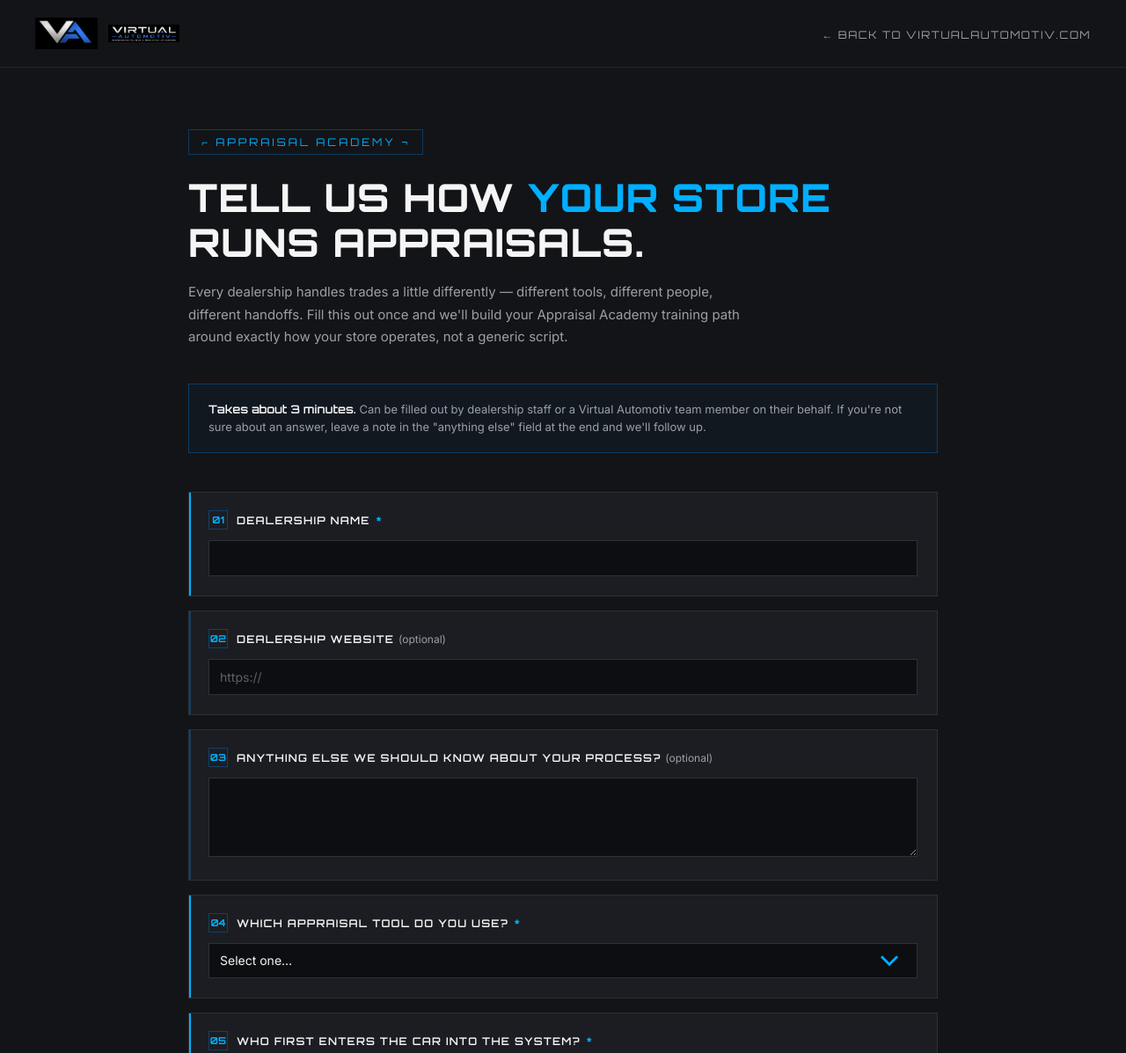
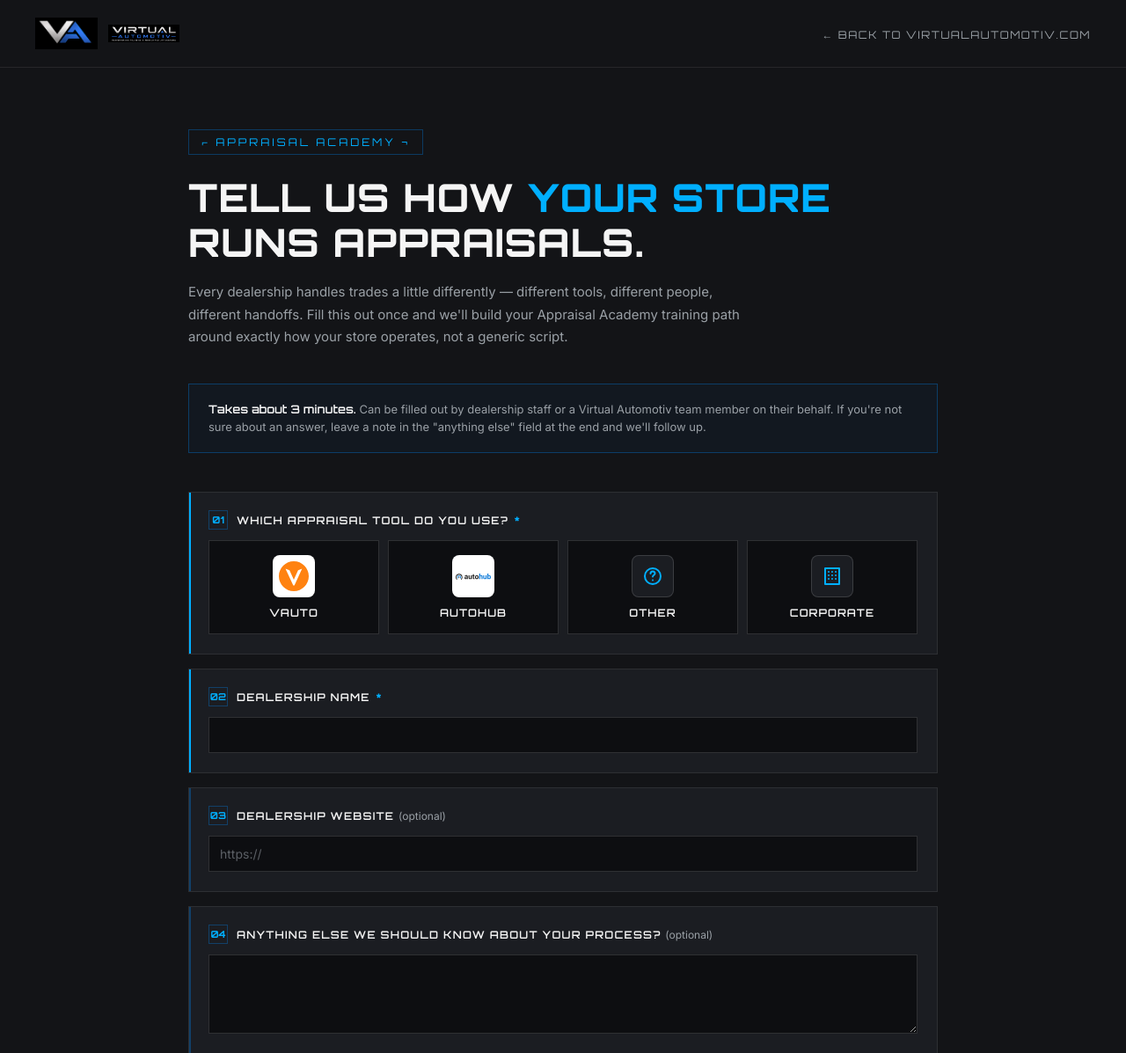
Before and after one commit to rayzoila-source/appraisalacademy-wizard, a plain HTML site: page index.html in a window 1280 px wide. Shown: the top 1197 px of the page at 88% size. Drawn offline with Linux system fonts and the light colour scheme.

Commit message:
Add files via upload

```diff
--- a/index.html
+++ b/index.html
@@ -11,9 +11,12 @@
   Deployed via GitHub (rayzoila-source/appraisalacademy-wizard) → Netlify
   (appraisalacademy-wizard project) → wizard.appraisalacademy.net.
 
-  Visual language matches tsb.virtualautomotiv.com / tsb.grader.virtualautomotiv.com:
-  Orbitron for headings/labels, Inter for body/inputs, dark HUD dashboard
-  card panels with accent-colored index chips.
+  Appraisal tool question is Q1 and uses a 4-button logo choice group
+  (vAuto / AutoHub / Other / Corporate) instead of a dropdown. Logos are
+  vAuto's and AutoHub's own official brand SVGs (vauto-logo.svg,
+  autohub-logo.svg), pulled from their sites, shown on white chips so they
+  read correctly on the dark background. "Other" and "Corporate" use
+  generic inline icons since there's no single brand to represent.
 -->
 <!DOCTYPE html>
 <html lang="en" class="dark">
@@ -114,6 +117,34 @@
   select option{background:#15161a;color:var(--text);}
   ::placeholder{color:#5c6066;}
 
+  /* Choice-button group (appraisal tool) */
+  .choice-group{
+    display:grid;grid-template-columns:repeat(4,1fr);gap:10px;
+  }
+  @media (max-width:640px){ .choice-group{ grid-template-columns:repeat(2,1fr); } }
+  .choice-input{position:absolute;opacity:0;width:0;height:0;pointer-events:none;}
+  .choice-card{
+    display:flex;flex-direction:column;align-items:center;gap:10px;
+    background:var(--input-bg);border:1px solid var(--input-border);
+    padding:16px 10px;cursor:pointer;transition:border-color .15s, background .15s, box-shadow .15s;
+    text-align:center;
+  }
+  .choice-card:hover{border-color:rgba(0,175,255,0.5);}
+  .choice-input:checked + .choice-card{
+    border-color:var(--accent-bright);background:rgba(0,175,255,0.08);
+    box-shadow:0 0 0 1px var(--accent-bright);
+  }
+  .choice-chip{
+    width:48px;height:48px;border-radius:8px;background:#ffffff;
+    display:flex;align-items:center;justify-content:center;overflow:hidden;flex-shrink:0;
+  }
+  .choice-chip img{width:34px;height:34px;object-fit:contain;}
+  .choice-chip.generic{background:var(--panel);border:1px solid var(--input-border);}
+  .choice-chip.generic svg{width:24px;height:24px;stroke:var(--accent-bright);}
+  .choice-label{
+    font-family:'Orbitron',sans-serif;font-size:12px;letter-spacing:1px;text-transform:uppercase;color:var(--text);
+  }
+
   .honeypot{position:absolute;left:-9999px;opacity:0;pointer-events:none;height:0;overflow:hidden;}
 
   .submit-row{display:flex;align-items:center;gap:16px;margin-top:8px;}
@@ -180,6 +211,47 @@
     <div class="field-panel required">
       <div class="field-head">
         <span class="field-index">01</span>
+        <label>Which appraisal tool do you use? <span class="req">*</span></label>
+      </div>
+      <div class="choice-group" role="radiogroup" aria-label="Which appraisal tool do you use?">
+        <label>
+          <input class="choice-input" type="radio" name="appraisalTool" value="vAuto" required>
+          <div class="choice-card">
+            <span class="choice-chip"><img src="vauto-logo.svg" alt="vAuto"></span>
+            <span class="choice-label">vAuto</span>
+          </div>
+        </label>
+        <label>
+          <input class="choice-input" type="radio" name="appraisalTool" value="AutoHub" required>
+          <div class="choice-card">
+            <span class="choice-chip"><img src="autohub-logo.svg" alt="AutoHub" style="width:40px;height:auto;"></span>
+            <span class="choice-label">AutoHub</span>
+          </div>
+        </label>
+        <label>
+          <input class="choice-input" type="radio" name="appraisalTool" value="Other" required>
+          <div class="choice-card">
+            <span class="choice-chip generic">
+              <svg viewBox="0 0 24 24" fill="none" stroke-width="2" stroke-linecap="round" stroke-linejoin="round"><circle cx="12" cy="12" r="9"></circle><path d="M9.5 9a2.5 2.5 0 0 1 5 0c0 1.5-2.5 2-2.5 3.5"></path><line x1="12" y1="16.5" x2="12" y2="16.5"></line></svg>
+            </span>
+            <span class="choice-label">Other</span>
+          </div>
+        </label>
+        <label>
+          <input class="choice-input" type="radio" name="appraisalTool" value="Corporate" required>
+          <div class="choice-card">
+            <span class="choice-chip generic">
+              <svg viewBox="0 0 24 24" fill="none" stroke-width="2" stroke-linecap="round" stroke-linejoin="round"><rect x="4" y="3" width="16" height="18"></rect><line x1="8" y1="7" x2="8" y2="7"></line><line x1="12" y1="7" x2="12" y2="7"></line><line x1="16" y1="7" x2="16" y2="7"></line><line x1="8" y1="11" x2="8" y2="11"></line><line x1="12" y1="11" x2="12" y2="11"></line><line x1="16" y1="11" x2="16" y2="11"></line><line x1="8" y1="15" x2="8" y2="15"></line><line x1="12" y1="15" x2="12" y2="15"></line><line x1="16" y1="15" x2="16" y2="15"></line></svg>
+            </span>
+            <span class="choice-label">Corporate</span>
+          </div>
+        </label>
+      </div>
+    </div>
+
+    <div class="field-panel required">
+      <div class="field-head">
+        <span class="field-index">02</span>
         <label for="f-name">Dealership Name <span class="req">*</span></label>
       </div>
       <input type="text" id="f-name" name="name" required autocomplete="organization">
@@ -187,7 +259,7 @@
 
     <div class="field-panel">
       <div class="field-head">
-        <span class="field-index">02</span>
+        <span class="field-index">03</span>
         <label for="f-website">Dealership Website <span class="opt">(optional)</span></label>
       </div>
       <input type="url" id="f-website" name="website" placeholder="https://" autocomplete="url">
@@ -195,23 +267,10 @@
 
     <div class="field-panel">
       <div class="field-head">
-        <span class="field-index">03</span>
+        <span class="field-index">04</span>
         <label for="f-notes">Anything else we should know about your process? <span class="opt">(optional)</span></label>
       </div>
       <textarea id="f-notes" name="notes"></textarea>
-    </div>
-
-    <div class="field-panel required">
-      <div class="field-head">
-        <span class="field-index">04</span>
-        <label for="f-tool">Which appraisal tool do you use? <span class="req">*</span></label>
-      </div>
-      <select id="f-tool" name="appraisalTool" required>
-        <option value="" disabled selected>Select one…</option>
-        <option value="AutoHub with vAuto">AutoHub with vAuto</option>
-        <option value="vAuto Only">vAuto Only</option>
-        <option value="Other Appraisal Tool">Other Appraisal Tool</option>
-      </select>
     </div>
 
     <div class="field-panel required">
```
Also changed, not shown: autohub-logo.svg (added), vauto-logo.svg (added).
